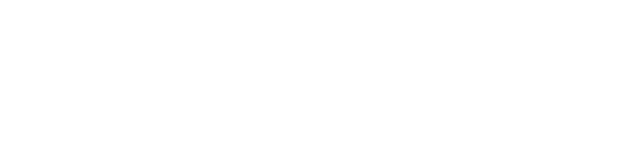
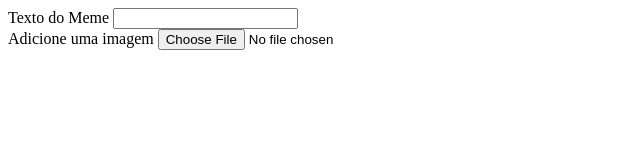
Before and after one commit to Guthias/meme-generator, a plain HTML site: page index.html in a window 1280 px wide. Shown: the whole page, without its empty margins (0-640 px from the left). Drawn offline with Linux system fonts and the light colour scheme.

Commit message:
Adicionando principais elmentos

```diff
--- a/index.html
+++ b/index.html
@@ -6,6 +6,20 @@
   <link href="style.css" rel="stylesheet">
 </head>
 <body>
+  <div>
+    <div class="input-area">
+      <label for="text-input">Texto do Meme</label>
+      <input id="text-input" type="text" maxlength="60">
+    </div>
+    <div class="input-area">
+      <label for="text-input">Adicione uma imagem</label>
+      <input id="meme-insert" type="file">
+    </div>
+  </div>
+
+  <div class="meme-image-container">
+    <div id="meme-text"></div>
+  </div>
   <script src="script.js"></script>
 </body>
 </html>
```
